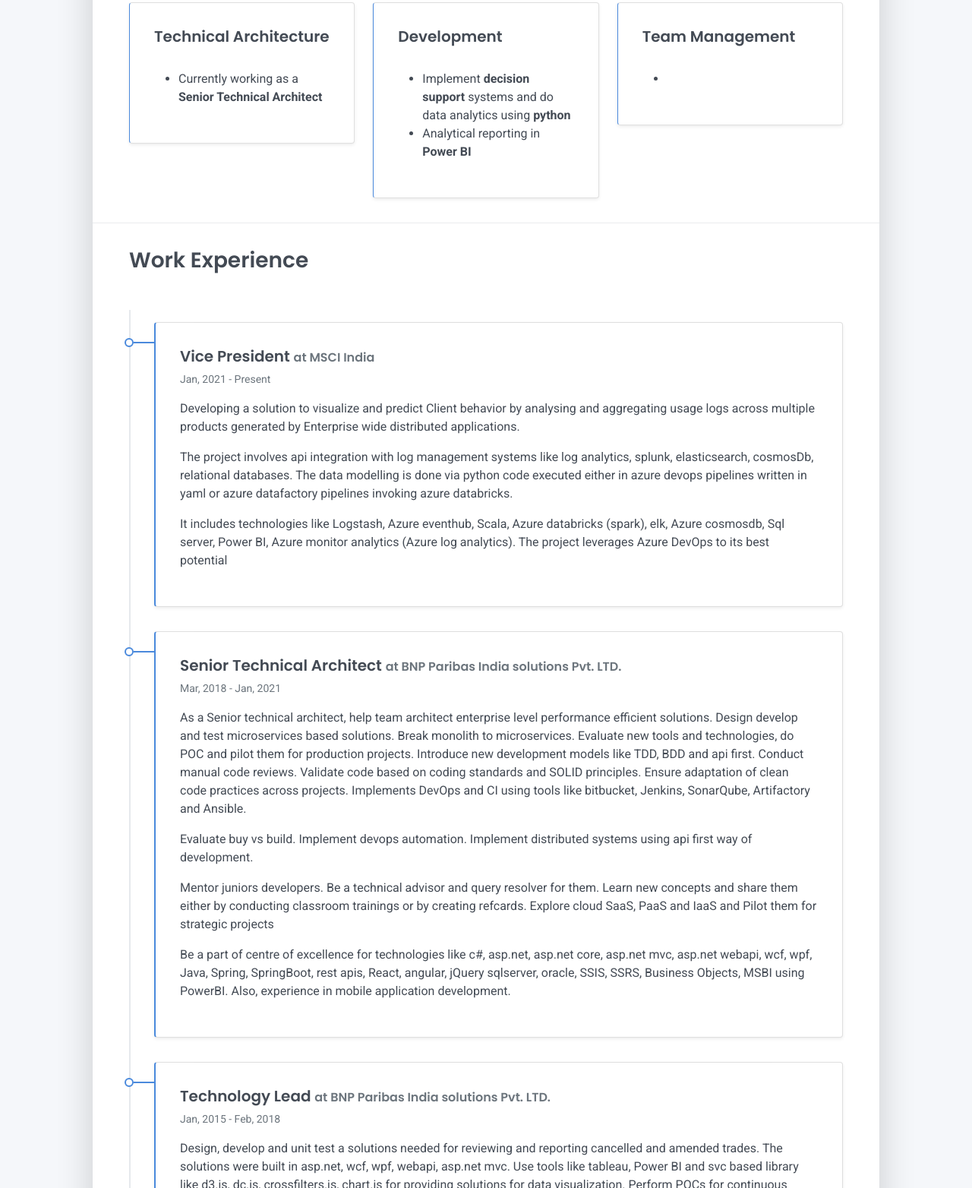
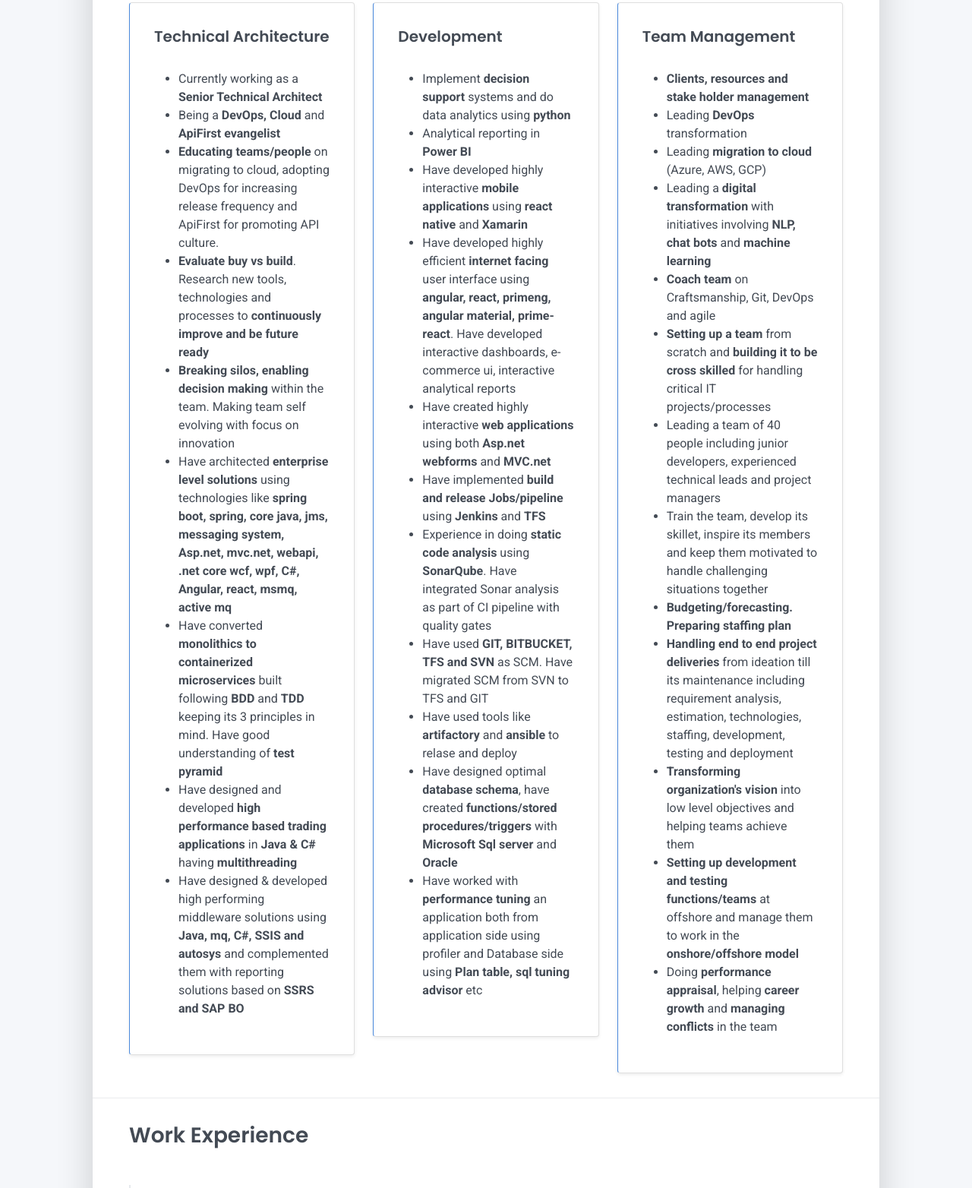
Before and after one commit to Kashif-Kamaal/Kashif-Kamaal.github.io, a plain HTML site: page index.html in a window 1280 px wide. Shown: the part 1061-2625 px from the top of the page at 76% size. Drawn offline with Linux system fonts and the light colour scheme.

Commit message:
added roles and responssibilities

```diff
--- a/index.html
+++ b/index.html
@@ -229,6 +229,14 @@
                     <li>
                       Currently working as a <b>Senior Technical Architect</b>
                     </li>
+                    <li>Being a <b>DevOps, Cloud</b> and <b>ApiFirst evangelist</b></li>
+                    <li><b>Educating teams/people</b> on migrating to cloud, adopting DevOps for increasing release frequency and ApiFirst for promoting API culture. </li>
+                    <li><b>Evaluate buy vs build</b>. Research new tools, technologies and processes to <b>continuously improve and be future ready</b></li>
+                    <li><b>Breaking silos, enabling decision making</b> within the team. Making team self evolving with focus on innovation</li>
+                    <li>Have architected <b>enterprise level solutions</b> using technologies like <b>spring boot, spring, core java, jms, messaging system, Asp.net, mvc.net, webapi, .net core wcf, wpf, C#, Angular, react, msmq, active mq</b></li>
+                    <li>Have converted <b>monolithics to containerized microservices</b> built following <b>BDD</b> and <b>TDD</b> keeping its 3 principles in mind. Have good understanding of <b>test pyramid</b></li>
+                    <li>Have designed and developed <b>high performance based trading applications</b> in <b>Java & C#</b> having <b>multithreading</b></li>
+                    <li>Have designed & developed high performing middleware solutions using <b>Java, mq, C#, SSIS and  autosys</b> and complemented them with reporting solutions based on <b>SSRS and SAP BO</b></li>
                   </ul>
                 </div>
               </div>
@@ -240,7 +248,17 @@
                   <ul>
                     <li>Implement <b>decision support</b> systems and do data analytics using <b>python</b></li>
                     <li>Analytical reporting in <b>Power BI</b></li>
-                  </ul>
+                    <li>Have developed highly interactive <b>mobile applications</b> using <b>react native</b> and <b>Xamarin</b></li>
+                    <li>Have developed highly efficient <b>internet facing</b> user interface using <b>angular, react, primeng, angular material, prime-react</b>. Have developed interactive dashboards, e-commerce ui, interactive analytical reports</li>
+                    <li>Have created highly interactive <b>web applications</b> using both <b>Asp.net webforms</b> and <b>MVC.net</b></li>
+                    <li>Have implemented <b>build and release Jobs/pipeline</b> using <b>Jenkins</b> and <b>TFS</b></li>
+                    <li>Experience in doing <b>static code analysis</b> using <b>SonarQube</b>. Have integrated Sonar analysis as part of CI pipeline with quality gates</li>
+                    <li>Have used <b>GIT, BITBUCKET, TFS and SVN</b> as SCM. Have migrated SCM from SVN to TFS and GIT</li>
+                    <li>Have used tools like <b>artifactory</b> and <b>ansible</b> to relase and deploy</li>
+                    <li>Have designed optimal <b>database schema</b>, have created <b>functions/stored procedures/triggers</b> with <b>Microsoft Sql server</b> and <b>Oracle</b></li>
+                    <li>Have worked with <b>performance tuning</b> an application both from application side using profiler and Database side using <b>Plan table, sql tuning advisor</b> etc</li>
+                    </ul>
+
                 </div>
               </div>
             </div>
@@ -249,7 +267,19 @@
                 <div class="card-body">
                   <h4 class="h5 mb-3">Team Management</h2>
                     <ul>
-                      <li></li>
+                      <li><b>Clients, resources and stake holder management</b></li>
+                      <li>Leading <b>DevOps</b> transformation</li>
+                      <li>Leading <b>migration to cloud</b> (Azure, AWS, GCP)</li>
+                      <li>Leading a <b>digital transformation</b> with initiatives involving <b>NLP, chat bots</b> and <b>machine learning</b></li>
+                      <li><b>Coach team</b> on Craftsmanship, Git, DevOps and agile</li>
+                      <li><b>Setting up a team</b> from scratch and <b>building it to be cross skilled</b> for handling critical IT projects/processes</li>
+                      <li>Leading a team of 40 people including junior developers, experienced technical leads and project managers</li>
+                      <li>Train the team, develop its skillet, inspire its members and keep them motivated to handle challenging situations together</li>
+                      <li><b>Budgeting/forecasting. Preparing staffing plan</b></li>
+                      <li><b>Handling end to end project deliveries</b> from ideation till its maintenance including requirement analysis, estimation, technologies, staffing, development, testing and deployment</li>
+                      <li><b>Transforming organization's vision</b> into low level objectives and helping teams achieve them</li>
+                      <li><b>Setting up development and testing functions/teams</b> at offshore and manage them to work in the <b>onshore/offshore model</b></li>
+                      <li>Doing <b>performance appraisal</b>, helping <b>career growth</b> and <b>managing conflicts</b> in the team</li>
                     </ul>
                 </div>
               </div>
```
